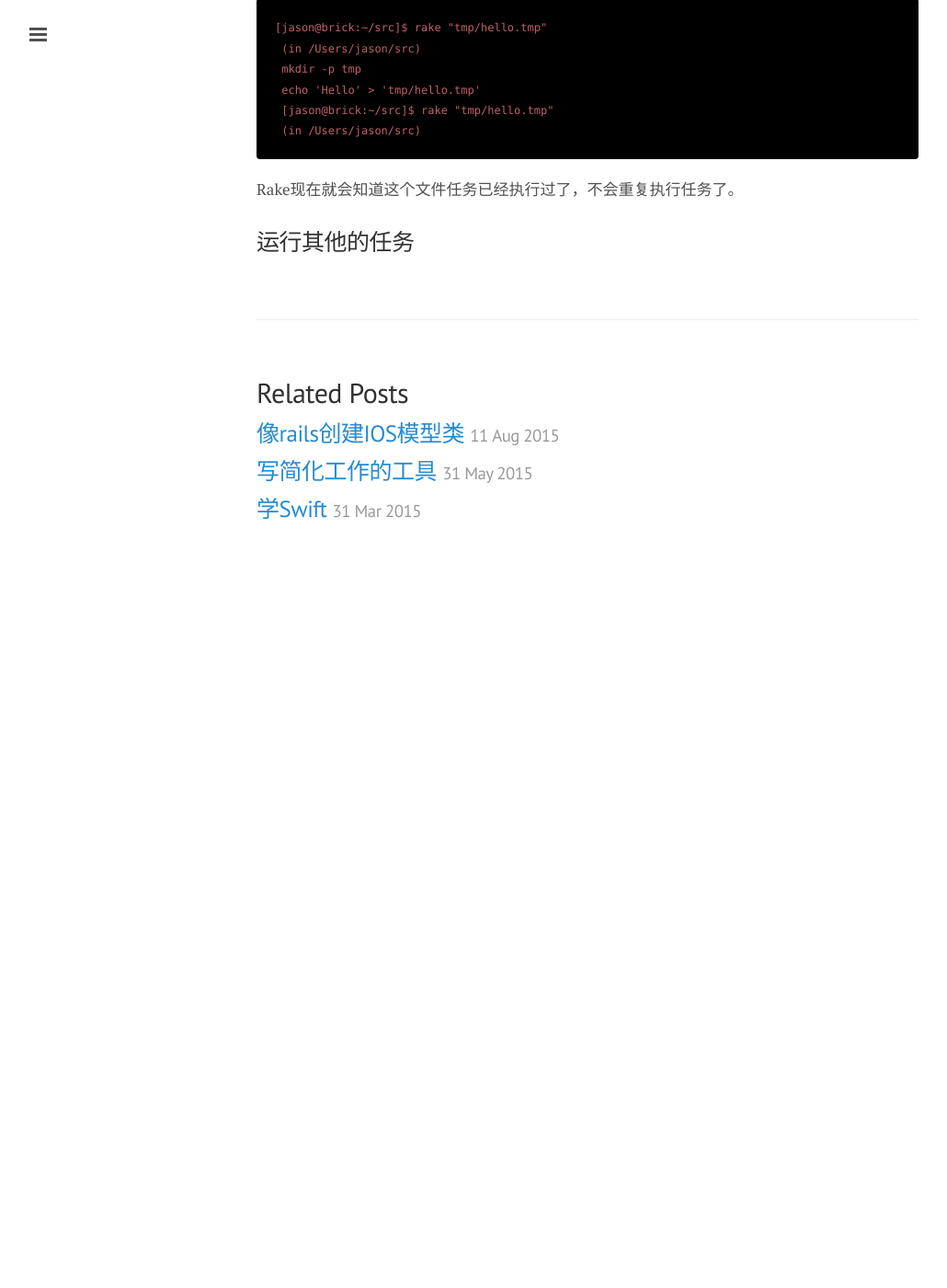
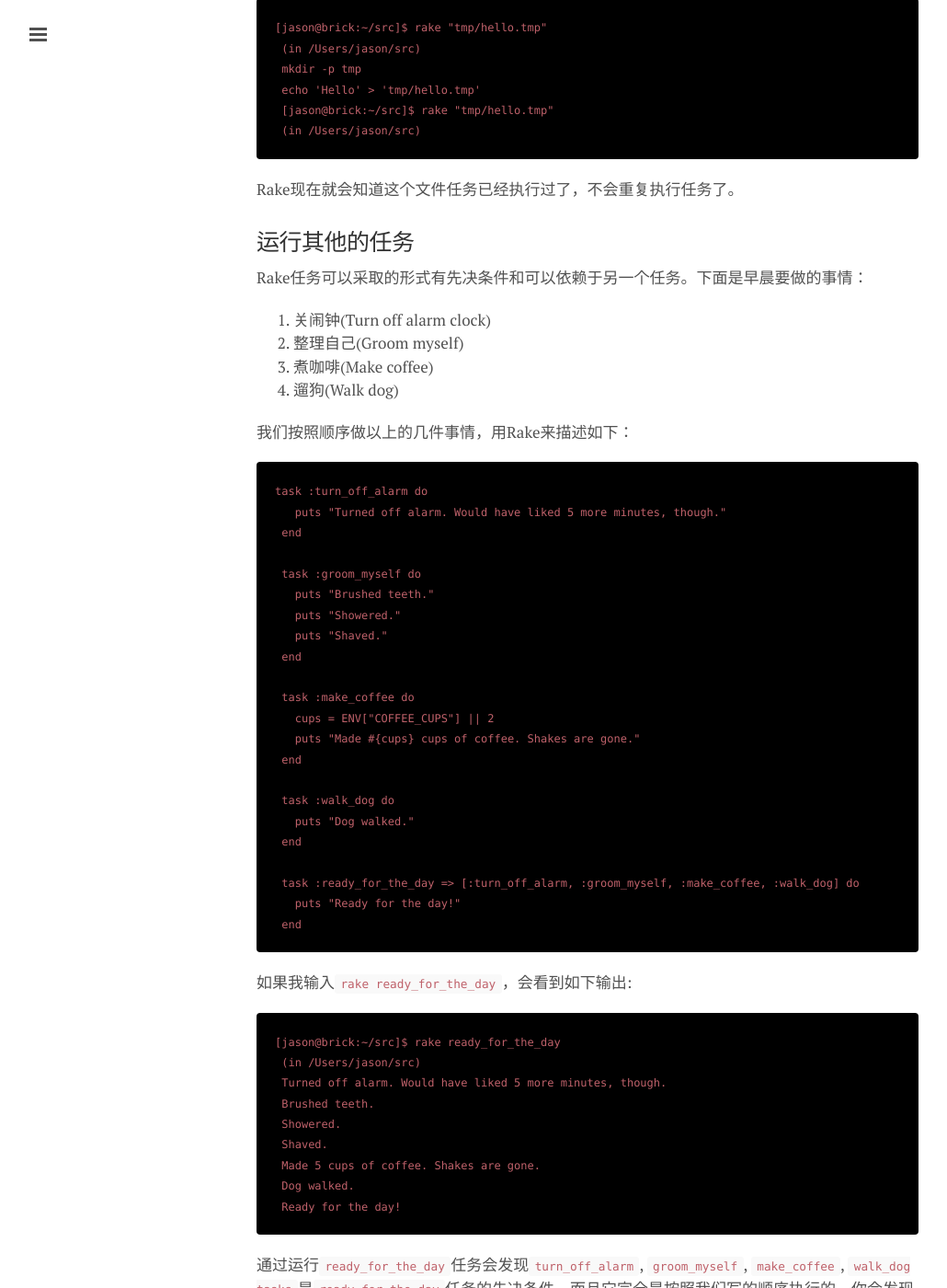
Before and after one commit to kaich/kaich.github.io, a Jekyll site: the page built from _posts/2015-08-26-Rake-Tutorial.md, in a window 1280 px wide and 1400 px high, scrolled down 1615 px. Shown: the whole window at 92% size, without its empty margins (1-1031 px from the left). Built offline with Jekyll 4.4.1, drawn with Linux system fonts in a browser that asks for light colours; Markdown is read by kramdown in place of the engine named in the settings; comment, search, counter and statistics services are not loaded; before the commit the page ends 2245 px from its top, so only the background shows below that; some of the changed text lies outside the part shown.

Commit message:
add rake turorial

```diff
--- a/_posts/2015-08-26-Rake-Tutorial.md
+++ b/_posts/2015-08-26-Rake-Tutorial.md
@@ -50,3 +50,55 @@ Rake现在就会知道这个文件任务已经执行过了，不会重复执行
 
 
 ###运行其他的任务
+
+Rake任务可以采取的形式有先决条件和可以依赖于另一个任务。下面是早晨要做的事情：
+
+1. 关闹钟(Turn off alarm clock)
+2. 整理自己(Groom myself)
+3. 煮咖啡(Make coffee)
+4. 遛狗(Walk dog)
+
+我们按照顺序做以上的几件事情，用Rake来描述如下：
+
+	task :turn_off_alarm do
+	   puts "Turned off alarm. Would have liked 5 more minutes, though."
+	 end
+
+	 task :groom_myself do
+	   puts "Brushed teeth."
+	   puts "Showered."
+	   puts "Shaved."
+	 end
+
+	 task :make_coffee do
+	   cups = ENV["COFFEE_CUPS"] || 2
+	   puts "Made #{cups} cups of coffee. Shakes are gone."
+	 end
+
+	 task :walk_dog do
+	   puts "Dog walked."
+	 end
+
+	 task :ready_for_the_day => [:turn_off_alarm, :groom_myself, :make_coffee, :walk_dog] do
+	   puts "Ready for the day!"
+	 end
+
+如果我输入`rake ready_for_the_day`，会看到如下输出:
+
+	[jason@brick:~/src]$ rake ready_for_the_day
+	 (in /Users/jason/src)
+	 Turned off alarm. Would have liked 5 more minutes, though.
+	 Brushed teeth.
+	 Showered.
+	 Shaved.
+	 Made 5 cups of coffee. Shakes are gone.
+	 Dog walked.
+	 Ready for the day!
+
+通过运行`ready_for_the_day`任务会发现`turn_off_alarm`, `groom_myself`, `make_coffee`, `walk_dog tasks`是`ready_for_the_day`任务的先决条件，而且它完全是按照我们写的顺序执行的。你会发现我们可以传值给`make_coffee`任务。我们可以通过如下形式传值给`COFFEE_CUPS`环境变量：
+
+	 [jason@brick:~/src]$ rake COFFEE_CUPS=5 make_coffee
+	 (in /Users/jason/src)
+	 Made 5 cups of coffee. Shakes are gone.
+
+###命名空间
```
